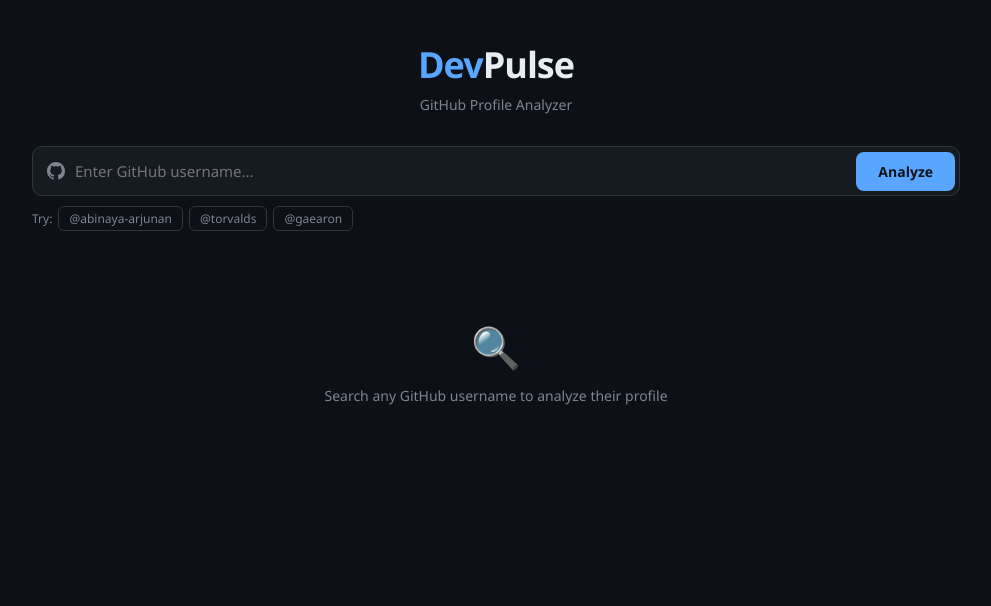
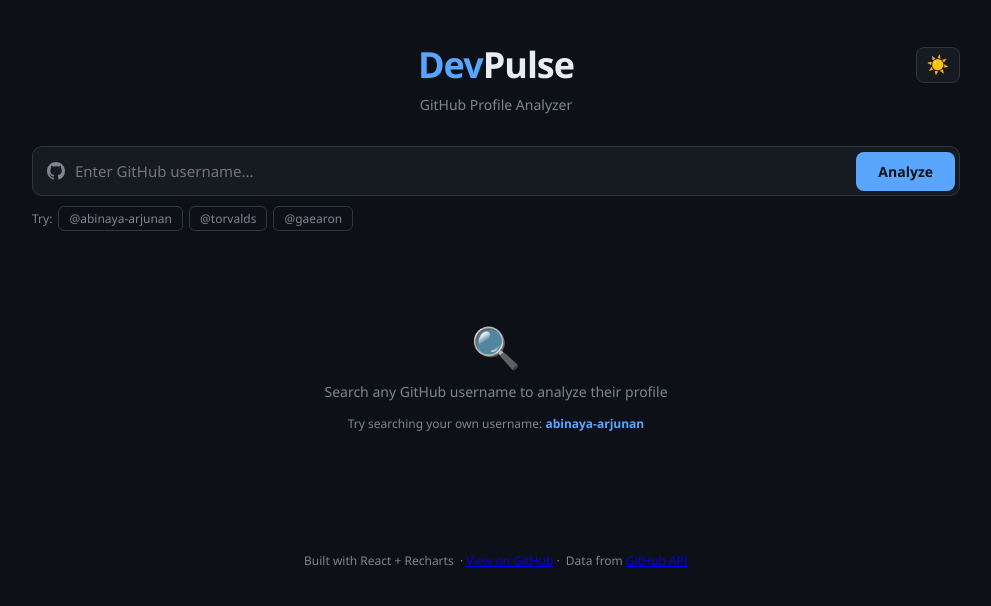
Before and after one commit to abinaya-arjunan/devpulse, a React (Vite) app: page / in a window 1280 px wide. Shown: the top 606 px of the page, without its empty margins (144-1135 px from the left). Built offline with nearby package versions, Linux system fonts and the light colour scheme.

Commit message:
feat: stats grid with total stars and forks

```diff
--- a/src/App.jsx
+++ b/src/App.jsx
@@ -1,4 +1,4 @@
-// App.jsx — Day 4: LanguageChart + StatsGrid added
+// App.jsx — Day 5: dark/light mode toggle, footer, full polish
 
 import { useState } from "react";
 import SearchBar      from "./components/SearchBar";
@@ -14,6 +14,7 @@
 function App() {
   const [username, setUsername]         = useState("");
   const [searchedUser, setSearchedUser] = useState("");
+  const [darkMode, setDarkMode]         = useState(true);
 
   const { user, repos, loading, error } = useGitHub(searchedUser);
 
@@ -22,14 +23,26 @@
     setSearchedUser(value.trim().toLowerCase());
   }
 
+  function toggleTheme() {
+    const next = !darkMode;
+    setDarkMode(next);
+    document.documentElement.setAttribute("data-theme", next ? "dark" : "light");
+  }
+
   return (
     <div style={styles.wrapper}>
 
       {/* HEADER */}
       <header style={styles.header}>
-        <h1 style={styles.logo}>
-          <span style={{ color: "var(--accent)" }}>Dev</span>Pulse
-        </h1>
+        <div style={styles.headerTop}>
+          <h1 style={styles.logo}>
+            <span style={{ color: "var(--accent)" }}>Dev</span>Pulse
+          </h1>
+          {/* Dark / Light toggle */}
+          <button onClick={toggleTheme} style={styles.themeBtn} title="Toggle theme">
+            {darkMode ? "☀️" : "🌙"}
+          </button>
+        </div>
         <p style={styles.tagline}>GitHub Profile Analyzer</p>
       </header>
 
@@ -54,19 +67,12 @@
 
         {user && !loading && !error && (
           <div style={styles.grid}>
-
-            {/* Row 1: Profile card */}
             <ProfileCard user={user} />
-
-            {/* Row 2: Stats + Language chart side by side */}
-            <div style={styles.twoCol}>
+            <div className="two-col" style={styles.twoCol}>
               <StatsGrid user={user} repos={repos} />
               <LanguageChart repos={repos} />
             </div>
-
-            {/* Row 3: Top repos */}
             <RepoList repos={repos} />
-
           </div>
         )}
 
@@ -76,10 +82,30 @@
             <p style={styles.emptyText}>
               Search any GitHub username to analyze their profile
             </p>
+            <p style={{ fontSize: "12px", color: "var(--muted)", marginTop: "6px" }}>
+              Try searching your own username: <strong style={{ color: "var(--accent)" }}>abinaya-arjunan</strong>
+            </p>
           </div>
         )}
 
       </div>
+
+      {/* FOOTER */}
+      <footer style={styles.footer}>
+        Built with React + Recharts &nbsp;·&nbsp;
+        <a
+          href="https://github.com/abinaya-arjunan/devpulse"
+          target="_blank"
+          rel="noopener noreferrer"
+        >
+          View on GitHub
+        </a>
+        &nbsp;·&nbsp; Data from{" "}
+        <a href="https://api.github.com" target="_blank" rel="noopener noreferrer">
+          GitHub API
+        </a>
+      </footer>
+
     </div>
   );
 }
@@ -94,11 +120,29 @@
     textAlign: "center",
     marginBottom: "32px",
   },
+  headerTop: {
+    display: "flex",
+    justifyContent: "center",
+    alignItems: "center",
+    gap: "12px",
+    marginBottom: "6px",
+    position: "relative",
+  },
   logo: {
     fontSize: "36px",
     fontWeight: 700,
     letterSpacing: "-1px",
-    marginBottom: "6px",
+  },
+  themeBtn: {
+    background: "var(--surface)",
+    border: "1px solid var(--border)",
+    borderRadius: "8px",
+    padding: "6px 10px",
+    fontSize: "18px",
+    cursor: "pointer",
+    position: "absolute",
+    right: 0,
+    transition: "border-color 0.15s",
   },
   tagline: {
     fontSize: "14px",
@@ -121,7 +165,7 @@
     display: "flex",
     flexDirection: "column",
     alignItems: "center",
-    gap: "12px",
+    gap: "8px",
     padding: "60px 0",
   },
   emptyIcon: { fontSize: "40px" },
@@ -130,6 +174,12 @@
     color: "var(--muted)",
     textAlign: "center",
   },
+  footer: {
+    marginTop: "60px",
+    textAlign: "center",
+    fontSize: "12px",
+    color: "var(--muted)",
+  },
 };
 
 export default App;
--- /dev/null
+++ b/src/components/StatsGrid.jsx
@@ -0,0 +1,124 @@
+// StatsGrid.jsx — Day 4: total stars, forks, most starred repo, account age
+
+import { formatNumber, timeAgo } from "../utils/helpers";
+
+function StatsGrid({ user, repos }) {
+
+  // Total stars across all repos
+  const totalStars = repos.reduce((sum, r) => sum + r.stargazers_count, 0);
+
+  // Total forks across all repos
+  const totalForks = repos.reduce((sum, r) => sum + r.forks_count, 0);
+
+  // Most starred repo
+  const topRepo = [...repos].sort(
+    (a, b) => b.stargazers_count - a.stargazers_count
+  )[0];
+
+  // Total watchers
+  const totalWatchers = repos.reduce((sum, r) => sum + r.watchers_count, 0);
+
+  const stats = [
+    {
+      icon: "⭐",
+      label: "Total Stars",
+      value: formatNumber(totalStars),
+    },
+    {
+      icon: "🍴",
+      label: "Total Forks",
+      value: formatNumber(totalForks),
+    },
+    {
+      icon: "👁",
+      label: "Total Watchers",
+      value: formatNumber(totalWatchers),
+    },
+    {
+      icon: "🏆",
+      label: "Most Starred",
+      value: topRepo ? topRepo.name : "—",
+      small: true,
+    },
+    {
+      icon: "📦",
+      label: "Public Repos",
+      value: formatNumber(user.public_repos),
+    },
+    {
+      icon: "🗓",
+      label: "On GitHub",
+      value: timeAgo(user.created_at),
+      small: true,
+    },
+  ];
+
+  return (
+    <div style={styles.wrapper}>
+      <h3 style={styles.title}>Stats Overview</h3>
+      <div style={styles.grid}>
+        {stats.map((s) => (
+          <div key={s.label} style={styles.card}>
+            <span style={styles.icon}>{s.icon}</span>
+            <span
+              style={{
+                ...styles.value,
+                fontSize: s.small ? "14px" : "22px",
+              }}
+            >
+              {s.value}
+            </span>
+            <span style={styles.label}>{s.label}</span>
+          </div>
+        ))}
+      </div>
+    </div>
+  );
+}
+
+const styles = {
+  wrapper: {
+    display: "flex",
+    flexDirection: "column",
+    gap: "14px",
+  },
+  title: {
+    fontSize: "15px",
+    fontWeight: 600,
+    color: "var(--text)",
+  },
+  grid: {
+    display: "grid",
+    gridTemplateColumns: "repeat(auto-fill, minmax(140px, 1fr))",
+    gap: "12px",
+  },
+  card: {
+    background: "var(--surface)",
+    border: "1px solid var(--border)",
+    borderRadius: "10px",
+    padding: "16px 12px",
+    display: "flex",
+    flexDirection: "column",
+    alignItems: "center",
+    gap: "4px",
+    textAlign: "center",
+  },
+  icon: {
+    fontSize: "20px",
+    marginBottom: "2px",
+  },
+  value: {
+    fontWeight: 700,
+    color: "var(--text)",
+    lineHeight: 1.2,
+    wordBreak: "break-word",
+  },
+  label: {
+    fontSize: "11px",
+    color: "var(--muted)",
+    textTransform: "uppercase",
+    letterSpacing: "0.05em",
+  },
+};
+
+export default StatsGrid;
```
